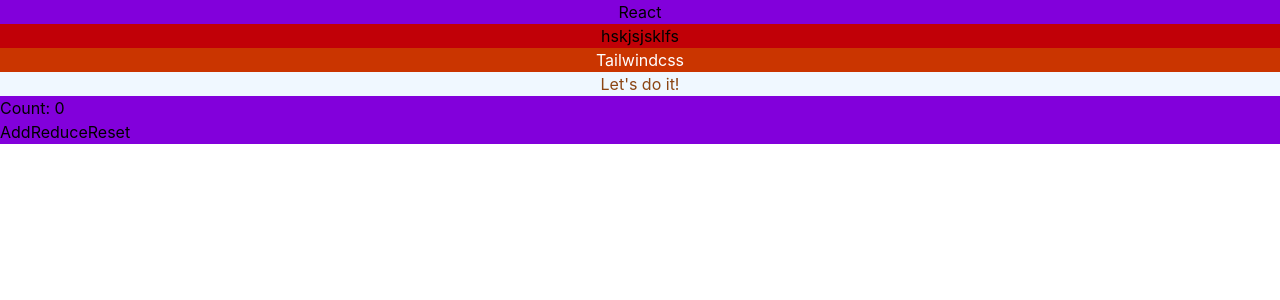
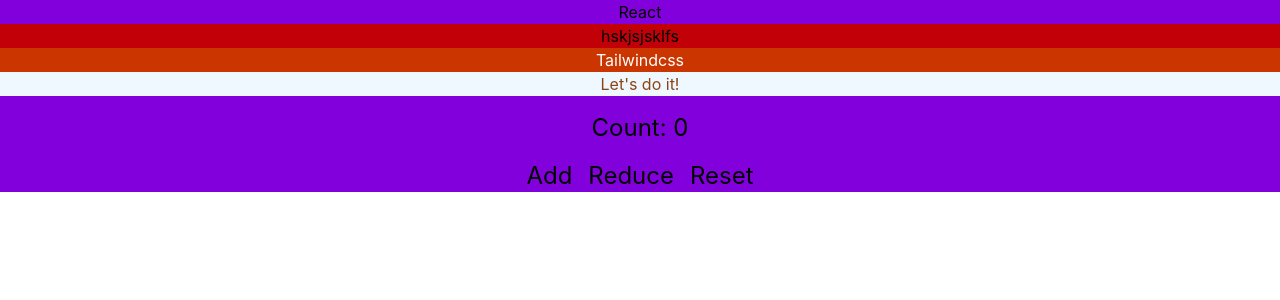
Before and after one commit to Programmer-Develops/sem-2-web-dev, a React (Vite) app in the folder react-web-dev/react-state/: page / in a window 1280 px wide. Shown: the top 300 px of the page. Built offline with nearby package versions, Linux system fonts and the light colour scheme.

Commit message:
learn about state

```diff
--- a/react-web-dev/react-state/src/Components/Counter.jsx
+++ b/react-web-dev/react-state/src/Components/Counter.jsx
@@ -13,9 +13,9 @@
     }
 
   return (
-    <div className='className="text-center"'>
+    <div className="text-center my-4 text-700 text-2xl">
       <h1 >Count: {count}</h1>
-      <div>
+      <div className="space-x-4 my-4">
         <button onClick={handleAdd}>Add</button>
         <button onClick= {handleReduce} disabled = {count<1}>Reduce</button>
         <button onClick= {handleReset}>Reset</button>
```
